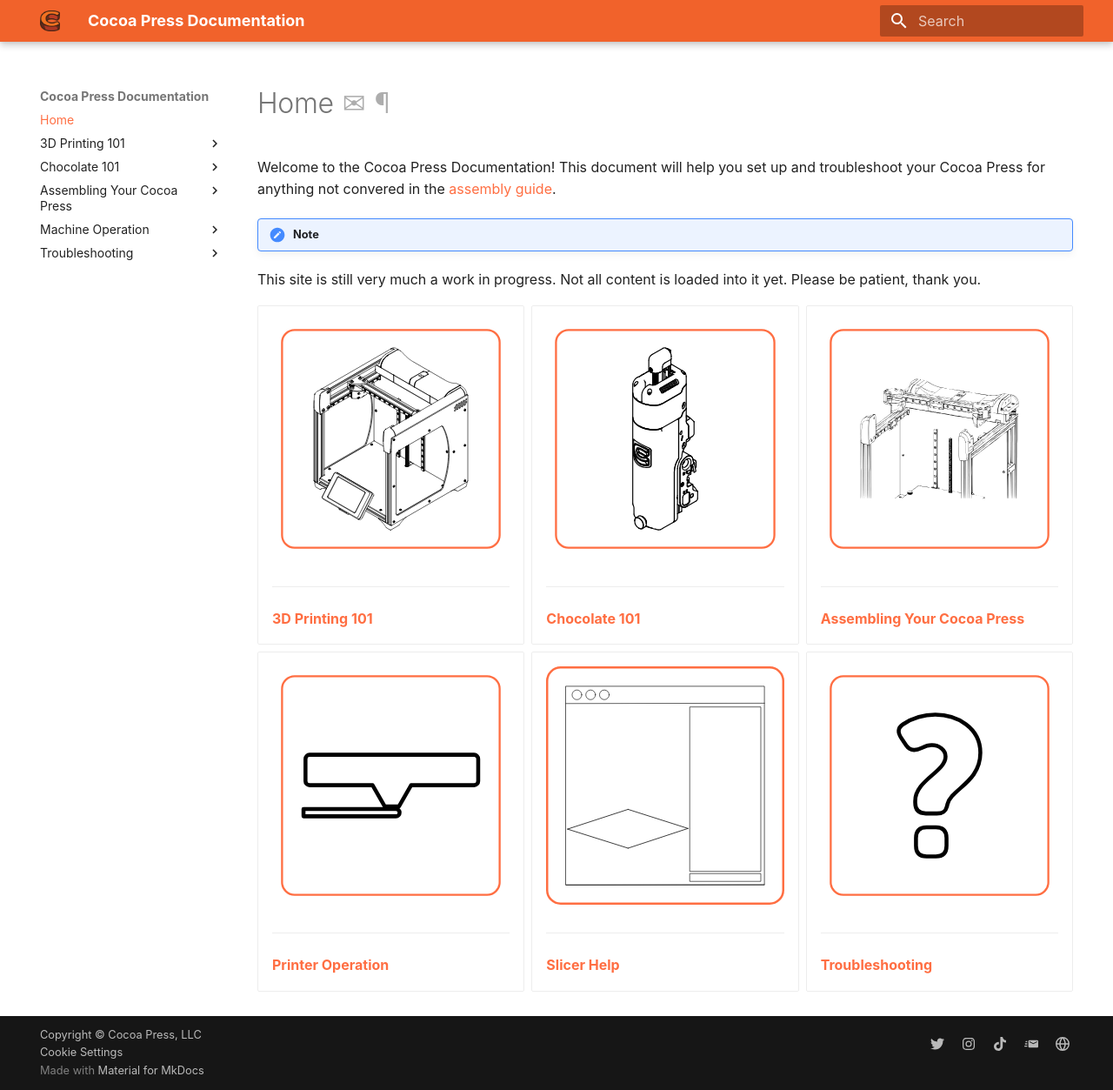
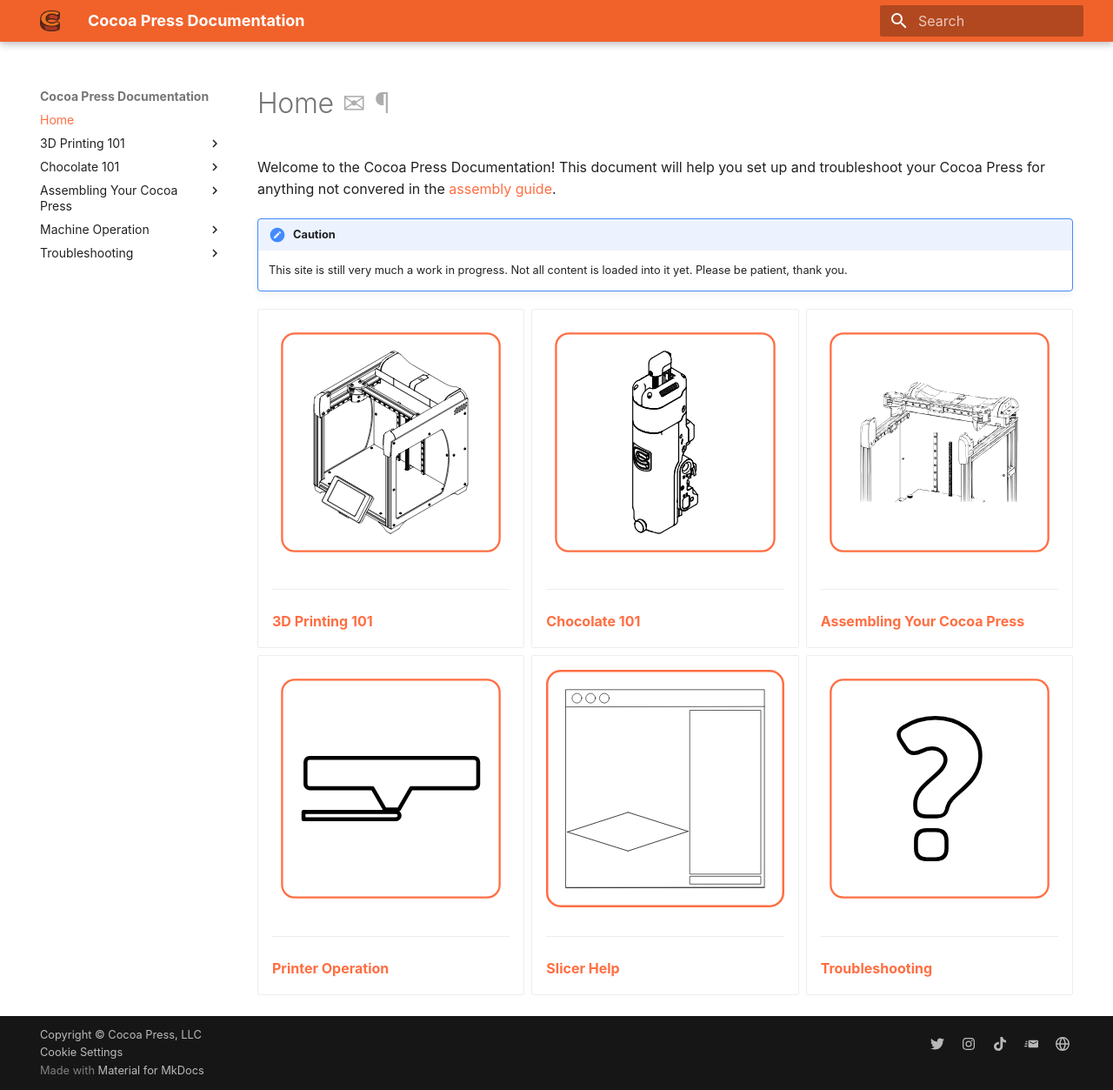
Before and after one commit to CocoaPress/docs, an MkDocs documentation site: the page built from docs/index.md, in a window 1280 px wide and 1253 px high. Shown: the whole window at 87% size. Built offline with MkDocs 1.6.1 and Material for MkDocs 9.7.7, drawn with Linux system fonts in a browser that asks for light colours; some web fonts are replaced.

Commit message:
Fixed blurb issue.

```diff
--- a/docs/index.md
+++ b/docs/index.md
@@ -9,8 +9,8 @@
 
 Welcome to the Cocoa Press Documentation!  This document will help you set up and troubleshoot your Cocoa Press for anything not convered in the [assembly guide](https://www.cocoapress.com/assemblyguide).
 
-!!! note
-  This site is still very much a work in progress.  Not all content is loaded into it yet.  Please be patient, thank you.
+!!! caution
+    This site is still very much a work in progress.  Not all content is loaded into it yet.  Please be patient, thank you.
 
 <div class="grid cards" style="grid-template-columns: repeat(auto-fit,minmax(12rem,1fr));">
 <ul>
```
